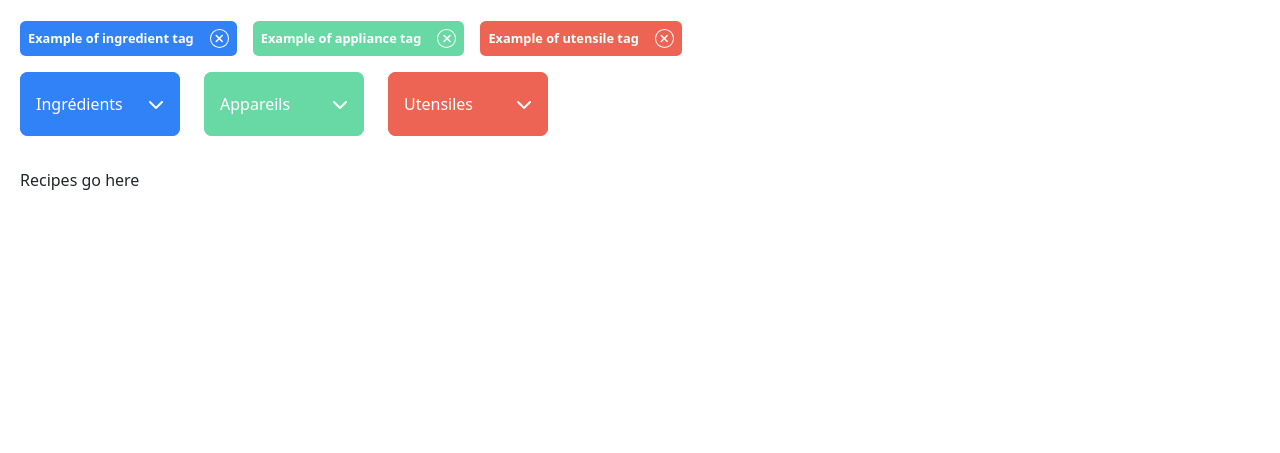
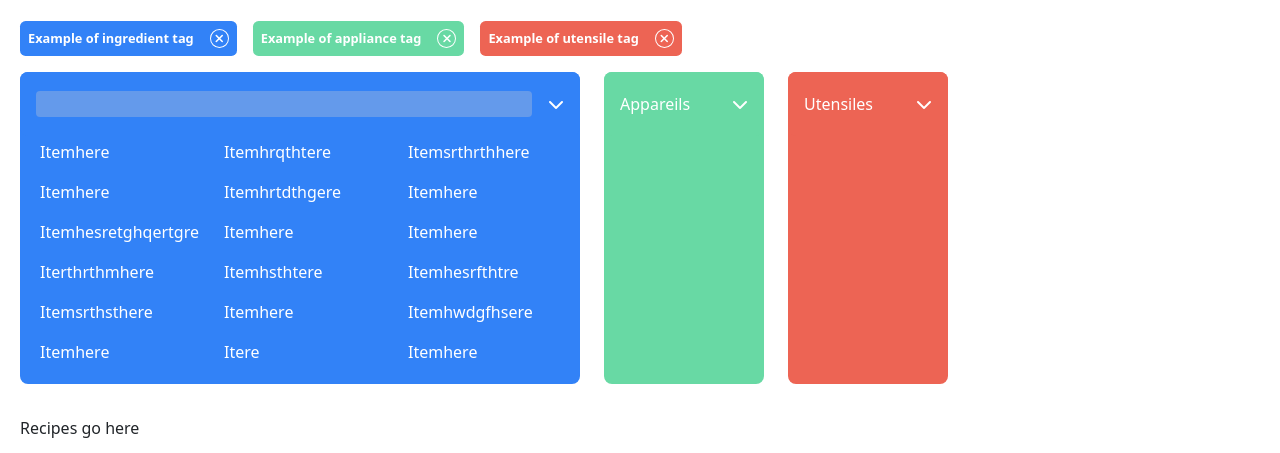
Before and after one commit to luisgarcia96/les-petits-plats, a plain HTML site: page index.html in a window 1280 px wide. Both pictures are taken after a click on the button "Ingrédients". Shown: the part 210-663 px from the top of the page. Drawn offline with nearby package versions, Linux system fonts and the light colour scheme.

Commit message:
Add conditional display

```diff
--- a/index.html
+++ b/index.html
@@ -100,13 +100,13 @@
                     </button>
                     <div class="list-container appliances-list-container">
                         <ul class="dropdown-list">
-                            <!-- <li class="item">Item</li>
                             <li class="item">Item</li>
                             <li class="item">Item</li>
                             <li class="item">Item</li>
                             <li class="item">Item</li>
                             <li class="item">Item</li>
-                            <li class="item">Item</li> -->
+                            <li class="item">Item</li>
+                            <li class="item">Item</li>
                         </ul>
                     </div>
                 </div>
@@ -123,13 +123,13 @@
                     </button>
                     <div class="list-container utensiles-list-container">
                         <ul class="dropdown-list">
-                            <!-- <li class="item">Item</li>
                             <li class="item">Item</li>
                             <li class="item">Item</li>
                             <li class="item">Item</li>
                             <li class="item">Item</li>
                             <li class="item">Item</li>
-                            <li class="item">Item</li> -->
+                            <li class="item">Item</li>
+                            <li class="item">Item</li>
                         </ul>
                     </div>
                 </div>
--- a/scripts/index.js
+++ b/scripts/index.js
@@ -5,5 +5,6 @@ const buttons = document.querySelectorAll('.button');
 buttons.forEach((btn) => {
     btn.addEventListener('click', function() {
         this.classList.toggle('active');
+        this.children[1].focus();
     })
 });
--- a/styles/style.css
+++ b/styles/style.css
@@ -115,7 +115,7 @@ h1, h2, h3, p {
 
 .button {
     height: 4rem;
-    width: 10rem;
+    min-width: 10rem;
     border-radius: 0.5rem;
     display: flex;
     justify-content: center;
@@ -124,6 +124,18 @@ h1, h2, h3, p {
     padding: 0 1rem;
     color: #fff;
     font-weight: 500;
+}
+
+.button.active .dropdown-input{
+    display: flex;
+}
+
+.button.active .text{
+    display: none;
+}
+
+.button.active + .list-container {
+    display: flex;
 }
 
 .button .text {
@@ -135,6 +147,11 @@ h1, h2, h3, p {
 .button .dropdown-input {
     display: none;
     flex-grow: 1;
+    margin-right: 1rem;
+    outline: none;
+    border: none;
+    border-radius: 0.25rem;
+    color: #fff;
 }
 
 .button .icon-container .fa-chevron-up {
@@ -149,7 +166,7 @@ h1, h2, h3, p {
 }
 
 .dropdown-list {
-    padding: 0.5rem;
+    padding: 0 1rem;
     margin: 0;
     list-style-type: none;
     display: flex;
@@ -191,11 +208,20 @@ h1, h2, h3, p {
 .ingredients-select,  .ingredients-button{
     background-color: #3282F7;
 }
+.ingredients-button .dropdown-input {
+    background-color: #649aeb;
+}
 
 .appliances-select,  .appliances-button{
     background-color: #68D9A4;
+}
+.appliances-button .dropdown-input {
+    background-color: #39c584;
 }
 
 .utensiles-select,  .utensiles-button{
     background-color: #ED6454;
 }
+.utensiles-button .dropdown-input {
+    background-color: #e67e72;
+}
```
